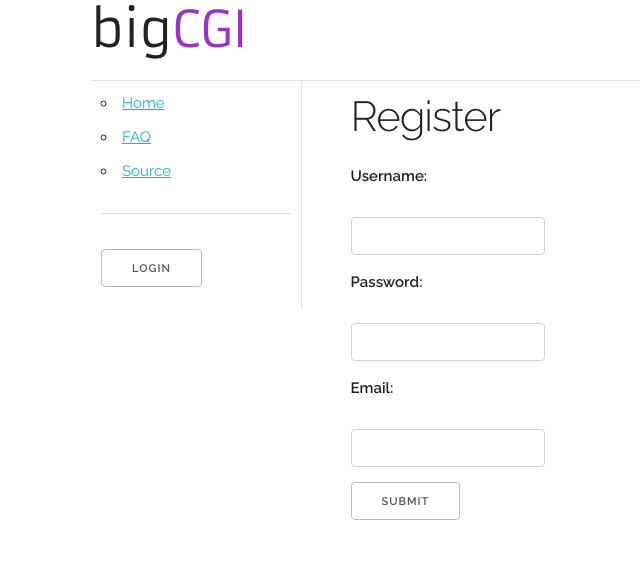
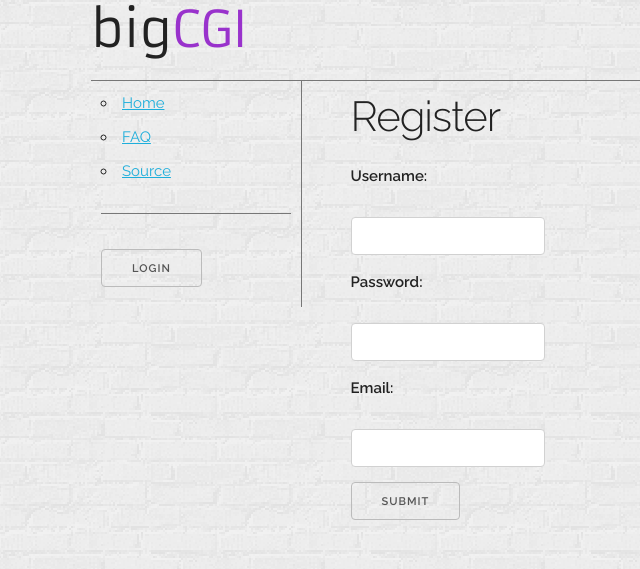
Before and after one commit to bmsauer/bigcgi, a Bottle app: page /register in a window 1280 px wide. Shown: the top 569 px of the page, without its empty margins (69-709 px from the left). Run offline with Bottle, Linux system fonts and the light colour scheme.

Commit message:
added background

```diff
--- a/static/css/custom.css
+++ b/static/css/custom.css
@@ -1,6 +1,13 @@
 /*---------------------------------------------------
   BASIC
 ---------------------------------------------------*/
+
+hr{
+    border-top: 1px solid #777;
+}
+html,body{
+    background-image:url("/static/img/brickwall.png");
+}
 .logo h1{
     font-family: 'Armata', sans-serif;
 }
@@ -10,13 +17,13 @@
 }
 
 div.sidebar{
-    border-right:1px solid #E1E1E1;
+    border-right:1px solid #777;
     padding:10px;
     min-height:100%;
 }
 
 div.header{
-    border-bottom:1px solid #E1E1E1;
+    border-bottom:1px solid #777;
 }
 
 div.content{
--- a/views/index.html
+++ b/views/index.html
@@ -3,6 +3,7 @@
 <div class="row">
   <div class="twelve columns"> <!--whole column doesn't exist-->
     <h2 style="text-align:center;"><span class="armata">big<span class="darkorchid">CGI</span></span> is a serverless computing platform harnessing the ancient magic of CGI.</h2>
+    <hr/>
   </div>
 </div>
 <div class="row">
```
Also changed, not shown: static/img/brickwall.png (added).
